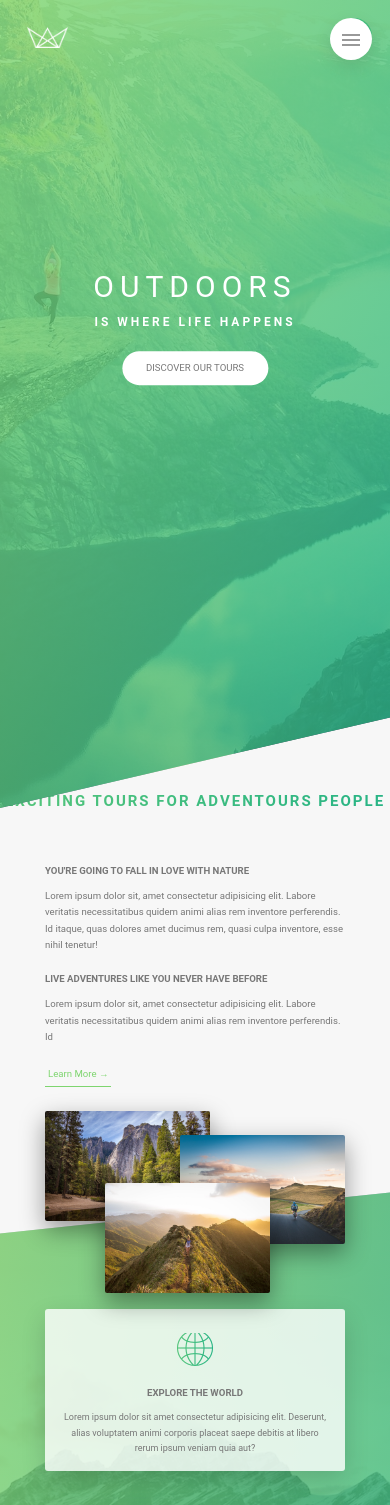
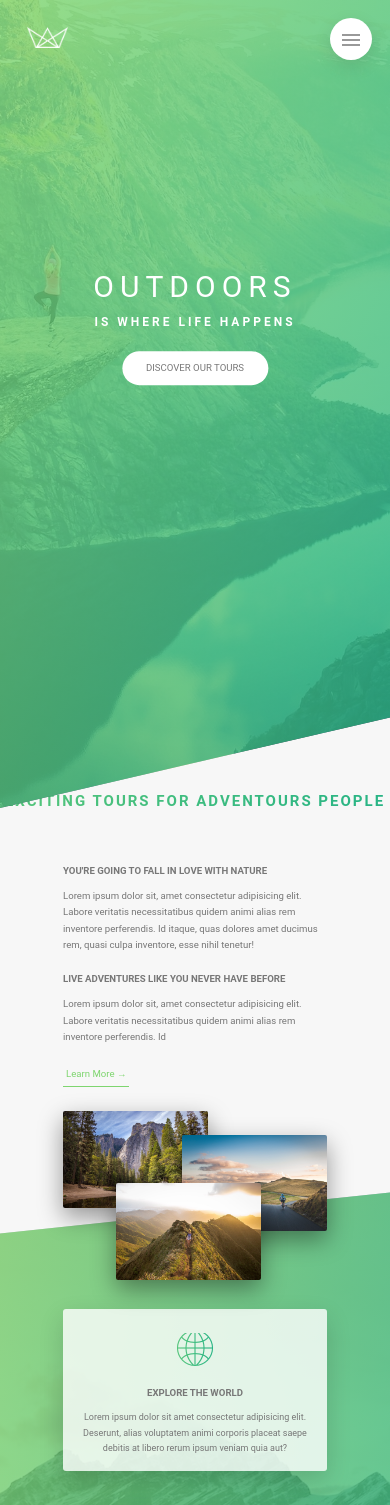
Before and after one commit to akshayr20/Booking-App-Template, an Angular app: page / in a window 390 px wide. Shown: the top 1505 px of the page. Built offline with nearby package versions, Linux system fonts and the light colour scheme.

Commit message:
made footer responsive

```diff
--- a/src/app/footer/footer.component.scss
+++ b/src/app/footer/footer.component.scss
@@ -5,6 +5,9 @@
   color: $color-grey-light1;
   padding: 10rem 0;
   font-size: 1.4rem;
+  @include respond(tab-port) {
+    padding: 8rem 0;
+  }
   &__logo-box {
     text-align: center;
     margin-bottom: 8rem;
@@ -16,6 +19,10 @@
     border-top: 1px solid $color-grey-dark;
     padding-top: 2rem;
     display: inline-block;
+    @include respond(tab-port) {
+      width: 100%;
+      text-align: center;
+    }
   }
   &__list {
     list-style: none;
@@ -48,5 +55,9 @@
     padding-top: 2rem;
     width: 80%;
     float: right;
+    @include respond(tab-port) {
+      width: 100%;
+      float: none;
     }
   }
+}
--- a/src/app/navigation/navigation.component.scss
+++ b/src/app/navigation/navigation.component.scss
@@ -40,8 +40,8 @@
       right: 4.5rem;
     }
     @include respond(phone) {
-      top: 3rem;
-      right: 3rem;
+      top: 3.2rem;
+      right: 3.2rem;
     }
   }
   &__nav {
--- a/src/assets/sass/layout/_grid.scss
+++ b/src/assets/sass/layout/_grid.scss
@@ -11,6 +11,7 @@
   }
   @include respond(tab-port) {
     max-width: 50rem;
+    padding: 0 3rem;
   }
   @include clearFix;
   //   ^ starts with * includes $ ends with
```
Lines whose indentation alone changed are shown as unchanged.
